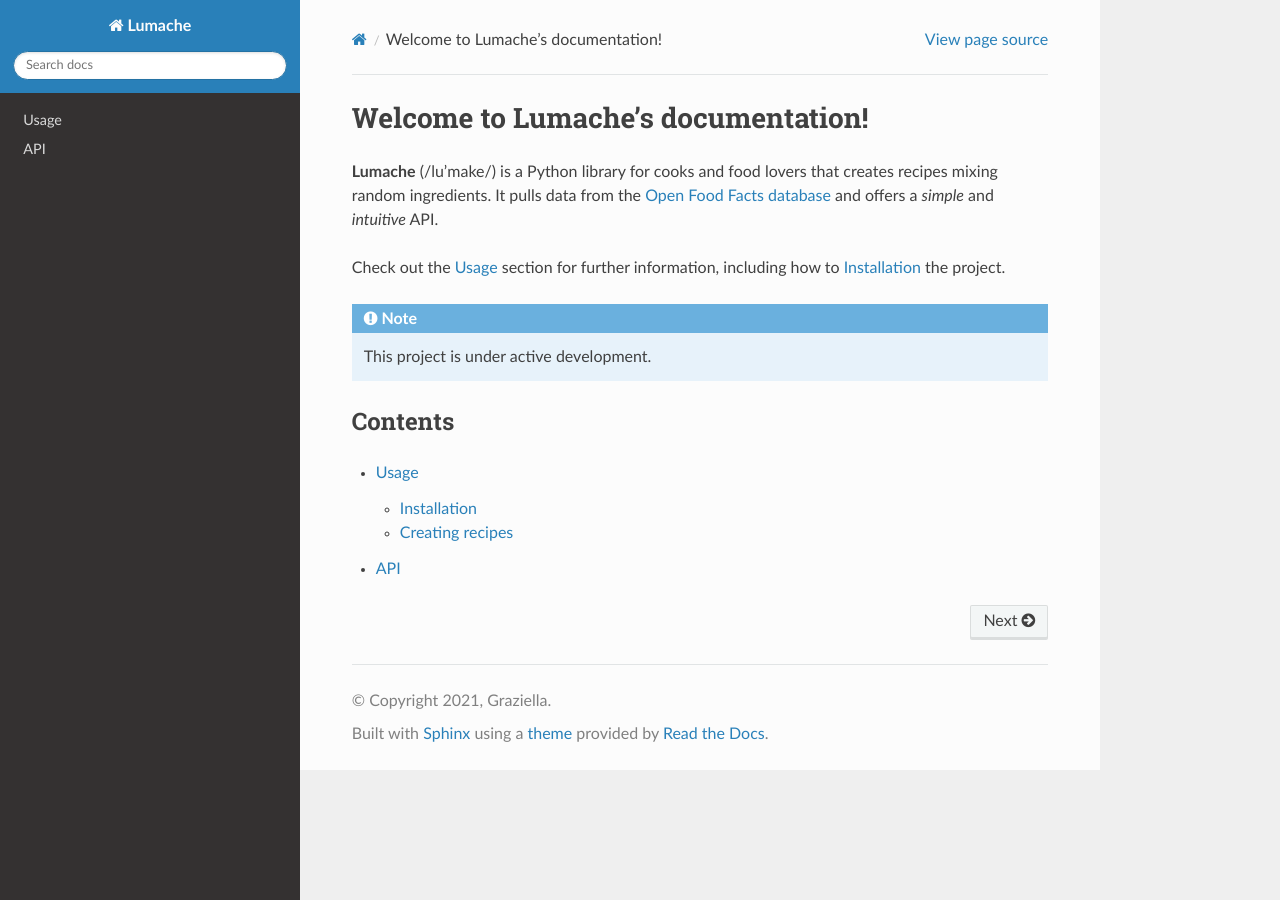
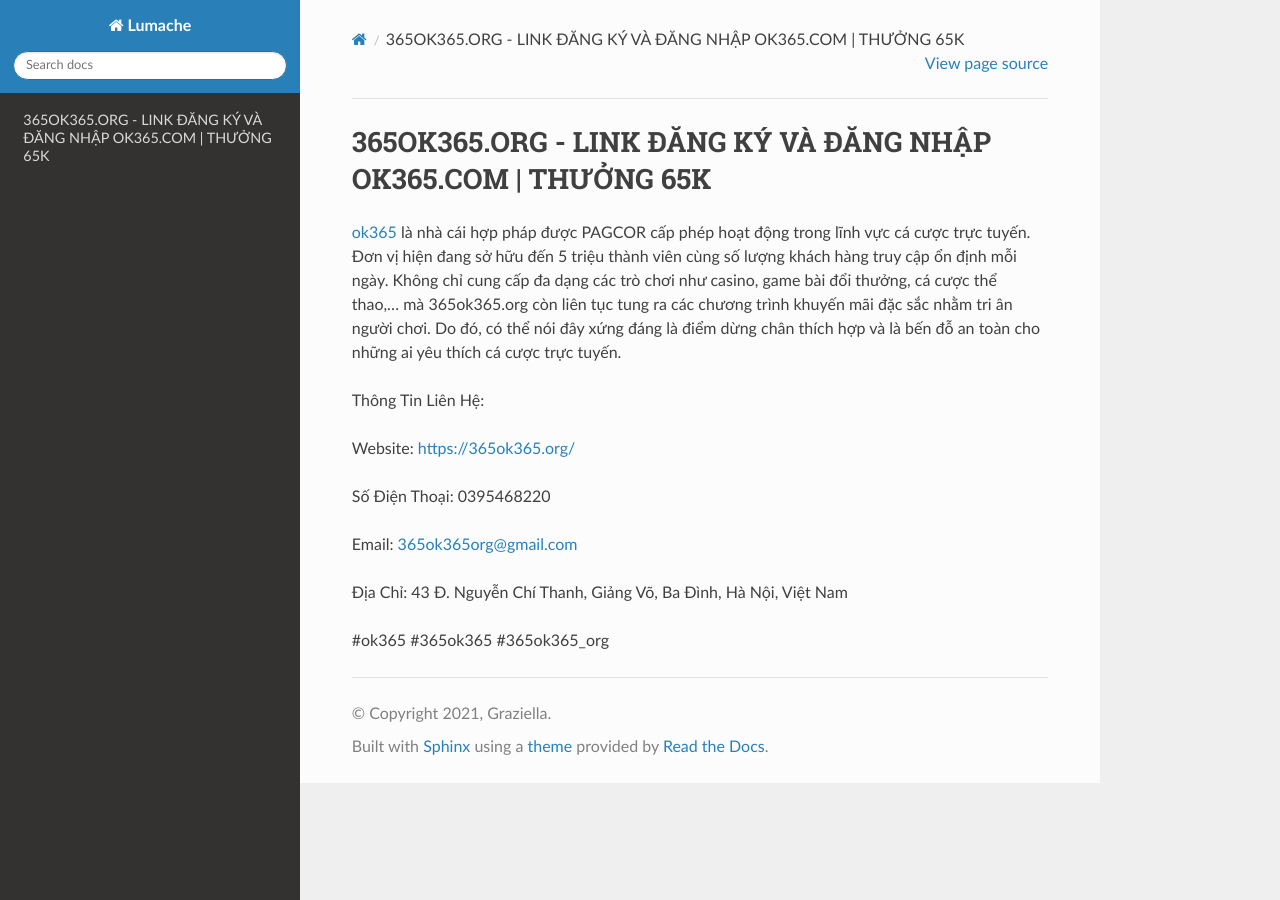
Before and after one commit to nguyenlinh0011y/365ok365org1, a Sphinx documentation site: the page built from docs/source/index.rst, in a window 1280 px wide. Built offline with Sphinx 7.4.7 and the Read the Docs theme 3.1.0, drawn with Linux system fonts in a browser that asks for light colours.

Commit message:
Update index.rst

```diff
--- a/docs/source/index.rst
+++ b/docs/source/index.rst
@@ -1,22 +1,16 @@
-Welcome to Lumache's documentation!
+365OK365.ORG - LINK ĐĂNG KÝ VÀ ĐĂNG NHẬP OK365.COM | THƯỞNG 65K
 ===================================
 
-**Lumache** (/lu'make/) is a Python library for cooks and food lovers
-that creates recipes mixing random ingredients.
-It pulls data from the `Open Food Facts database <https://world.openfoodfacts.org/>`_
-and offers a *simple* and *intuitive* API.
+`ok365 <https://365ok365.org/>`_ là nhà cái hợp pháp được PAGCOR cấp phép hoạt động trong lĩnh vực cá cược trực tuyến. Đơn vị hiện đang sở hữu đến 5 triệu thành viên cùng số lượng khách hàng truy cập ổn định mỗi ngày. Không chỉ cung cấp đa dạng các trò chơi như casino, game bài đổi thưởng, cá cược thể thao,... mà 365ok365.org còn liên tục tung ra các chương trình khuyến mãi đặc sắc nhằm tri ân người chơi. Do đó, có thể nói đây xứng đáng là điểm dừng chân thích hợp và là bến đỗ an toàn cho những ai yêu thích cá cược trực tuyến.
 
-Check out the :doc:`usage` section for further information, including
-how to :ref:`installation` the project.
+Thông Tin Liên Hệ:
 
-.. note::
+Website: https://365ok365.org/
 
-   This project is under active development.
+Số Điện Thoại: 0395468220
 
-Contents
---------
+Email: 365ok365org@gmail.com
 
-.. toctree::
+Địa Chỉ: 43 Đ. Nguyễn Chí Thanh, Giảng Võ, Ba Đình, Hà Nội, Việt Nam
 
-   usage
-   api
+#ok365 #365ok365 #365ok365_org
```
